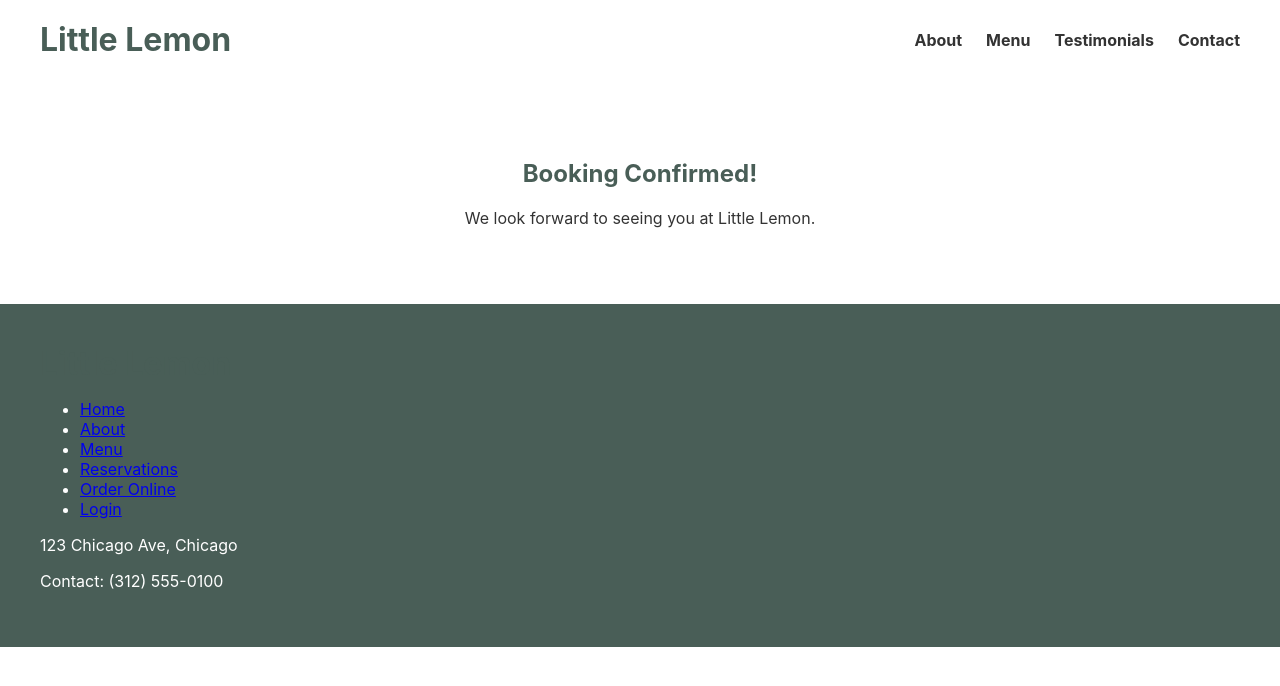
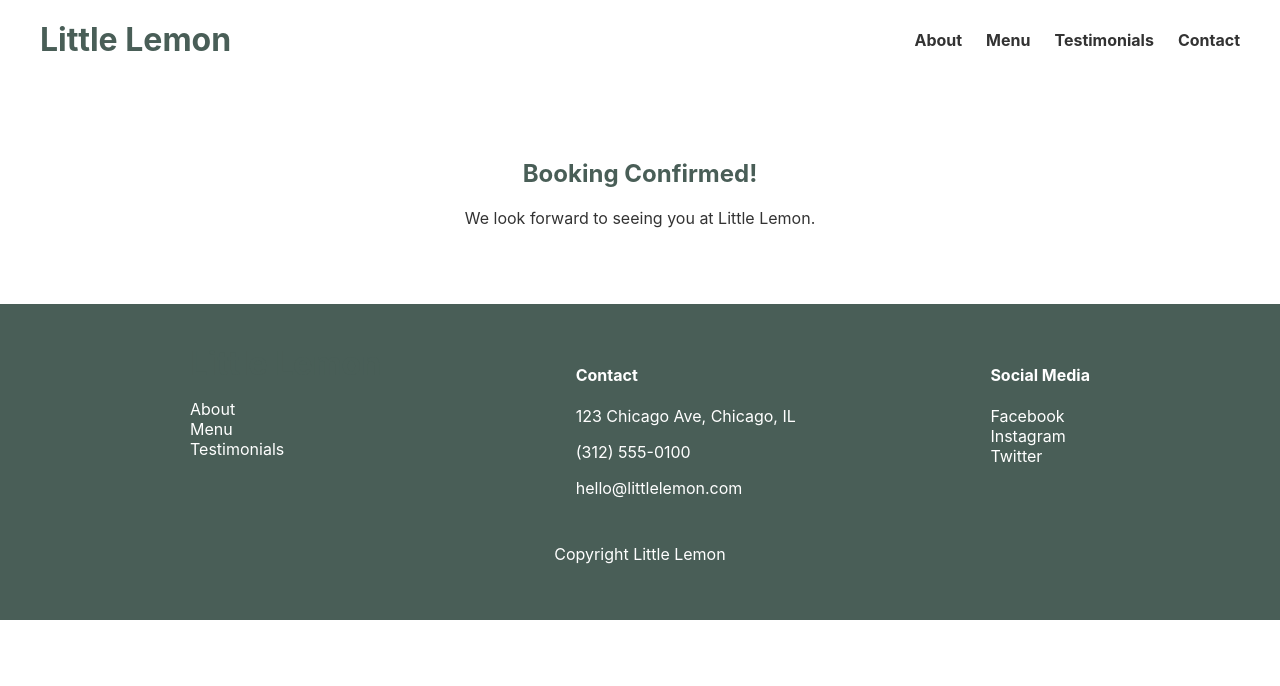
Before and after one commit to Padronline/little-lemon-lpadron, a React (Create React App) app: page /confirmed in a window 1280 px wide. Shown: the top 686 px of the page. Built offline with nearby package versions, Linux system fonts and the light colour scheme.

Commit message:
Expand footer with contact and social links

```diff
--- a/src/components/Footer.js
+++ b/src/components/Footer.js
@@ -1,17 +1,34 @@
 function Footer() {
   return (
-    <footer className="footer">
-      <h2 className="logo">Little Lemon</h2>
-      <ul className="footer-list">
-        <li><a href="/">Home</a></li>
-        <li><a href="/">About</a></li>
-        <li><a href="/">Menu</a></li>
-        <li><a href="/booking">Reservations</a></li>
-        <li><a href="/">Order Online</a></li>
-        <li><a href="/">Login</a></li>
-      </ul>
-      <p>123 Chicago Ave, Chicago</p>
-      <p>Contact: (312) 555-0100</p>
+    <footer className="footer" id="contact">
+      <div className="footer-columns">
+        <div className="footer-column">
+          <h3 className="logo">Little Lemon</h3>
+          <ul>
+            <li><a href="#about">About</a></li>
+            <li><a href="#menu">Menu</a></li>
+            <li><a href="#testimonials">Testimonials</a></li>
+          </ul>
+        </div>
+
+        <div className="footer-column">
+          <h4>Contact</h4>
+          <p>123 Chicago Ave, Chicago, IL</p>
+          <p>(312) 555-0100</p>
+          <p>hello@littlelemon.com</p>
+        </div>
+
+        <div className="footer-column">
+          <h4>Social Media</h4>
+          <ul>
+            <li><a href="/">Facebook</a></li>
+            <li><a href="/">Instagram</a></li>
+            <li><a href="/">Twitter</a></li>
+          </ul>
+        </div>
+      </div>
+
+      <p className="footer-copy">Copyright Little Lemon</p>
     </footer>
   );
 }
```
